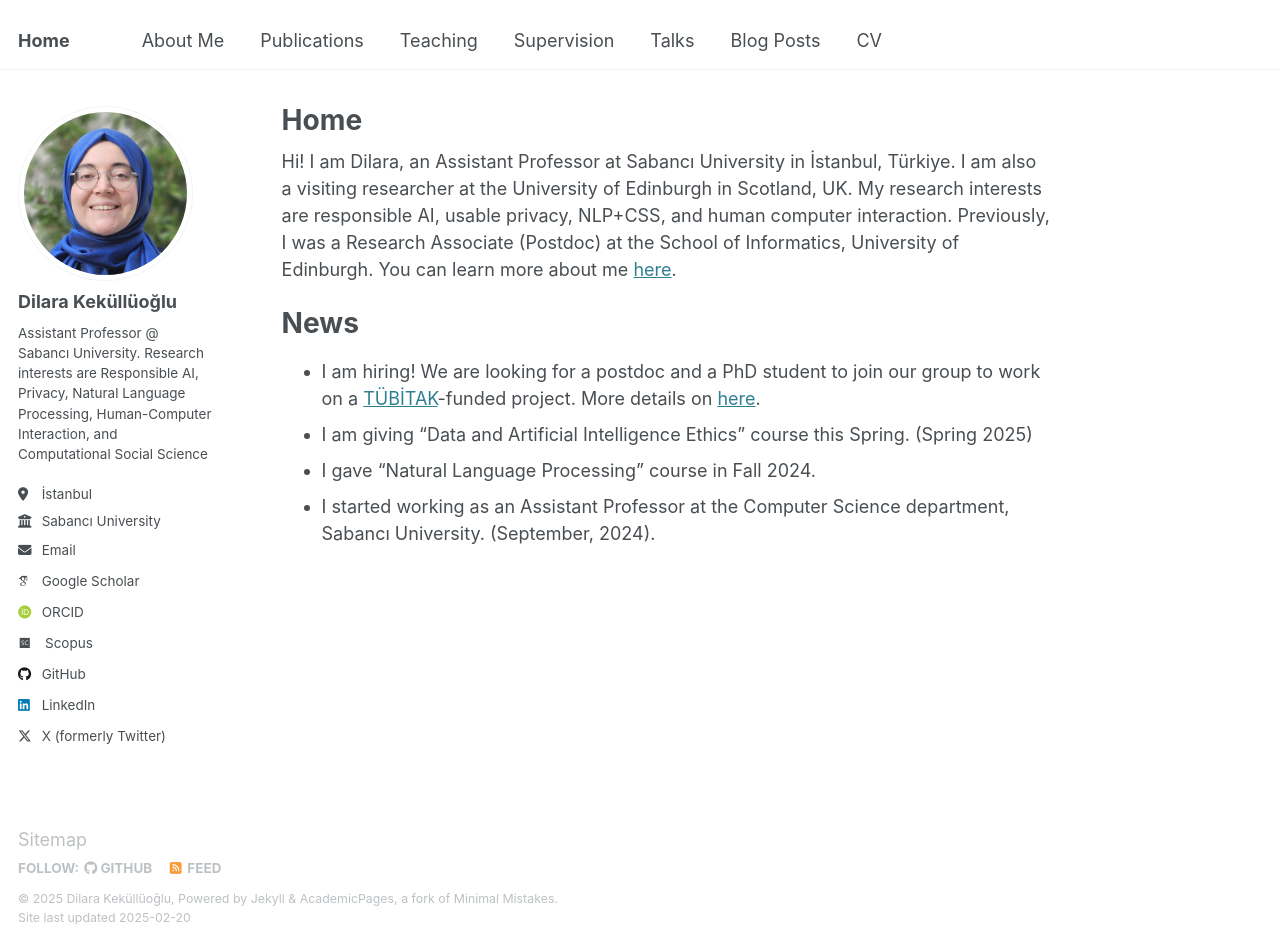
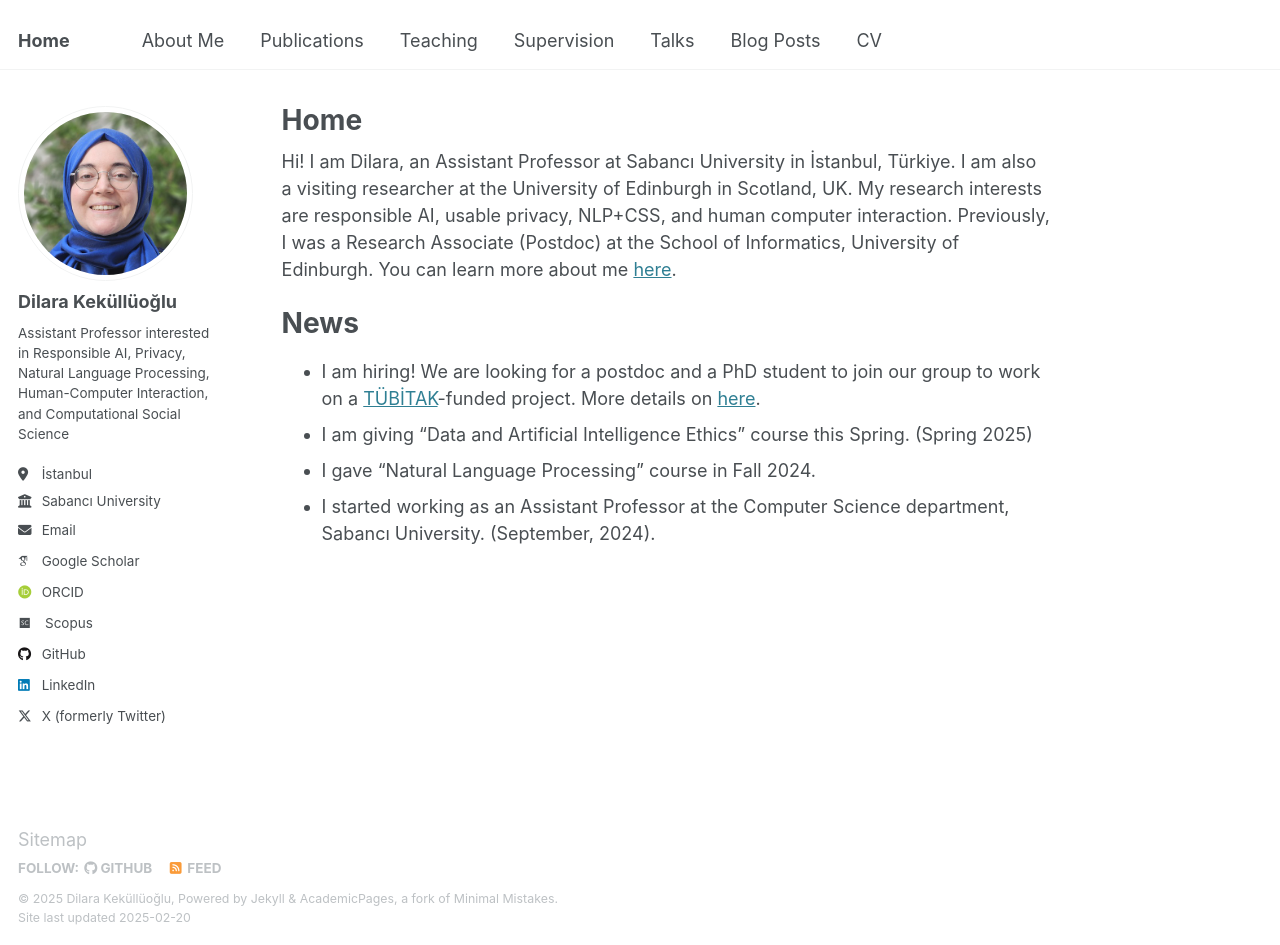
Before and after one commit to dilarakkl/dilarakkl.github.io, a Jekyll site: the page built from _pages/home.md, in a window 1280 px wide and 945 px high. Built offline with Jekyll 4.4.1, drawn with Linux system fonts in a browser that asks for light colours; some web fonts are replaced.

Commit message:
Update _config.yml

```diff
--- a/_config.yml
+++ b/_config.yml
@@ -24,7 +24,7 @@ author:
   avatar           : "dilara_profile_square.jpg"
   name             : "Dilara Keküllüoğlu"
   pronouns         : # example
-  bio              : "Assistant Professor @ Sabancı University. Research interests are Responsible AI, Privacy, Natural Language Processing, Human-Computer Interaction, and Computational Social Science"
+  bio              : "Assistant Professor interested in Responsible AI, Privacy, Natural Language Processing, Human-Computer Interaction, and Computational Social Science"
   location         : "İstanbul"
   employer         : "Sabancı University"
   uri              : # URL
```
